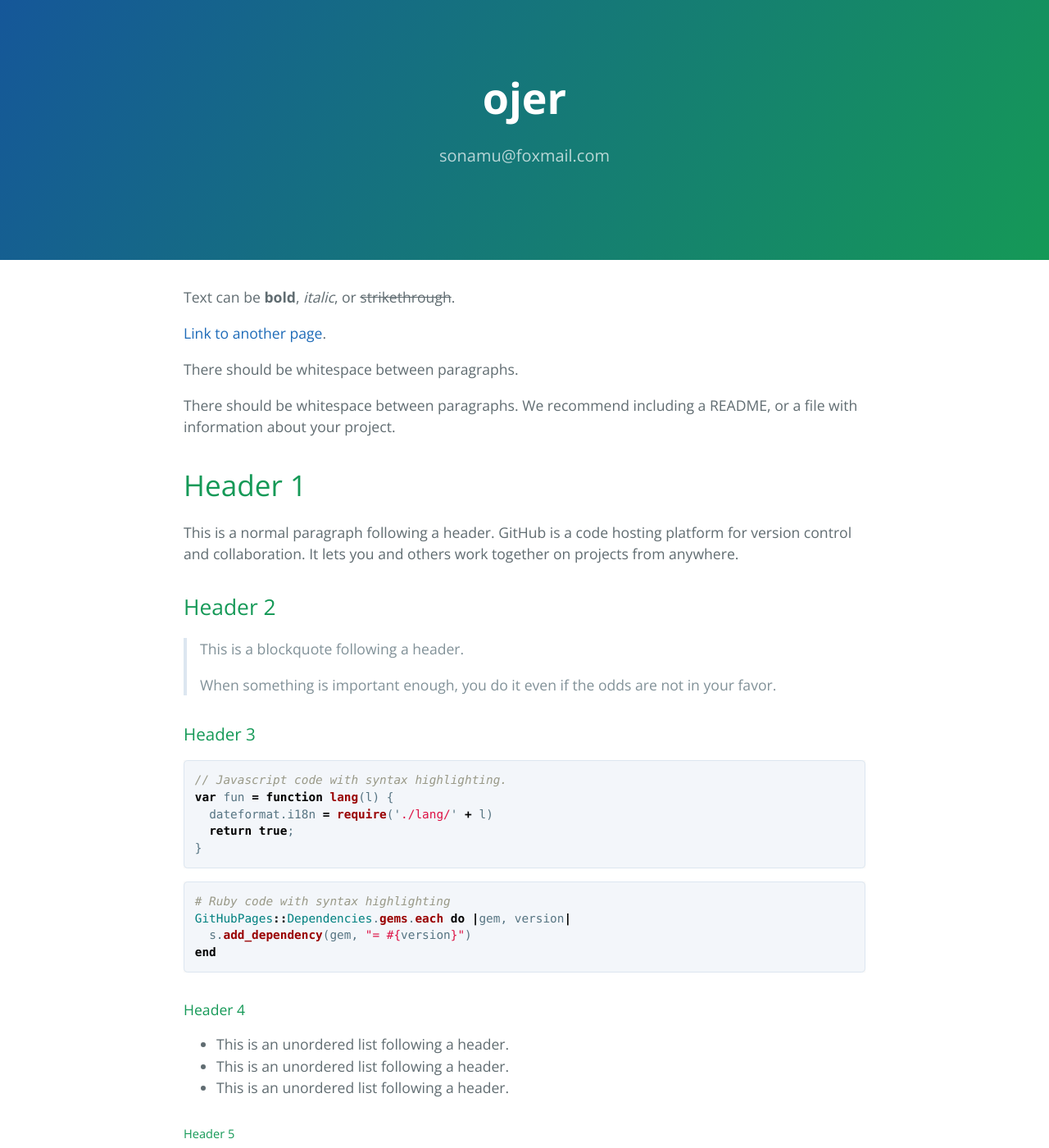
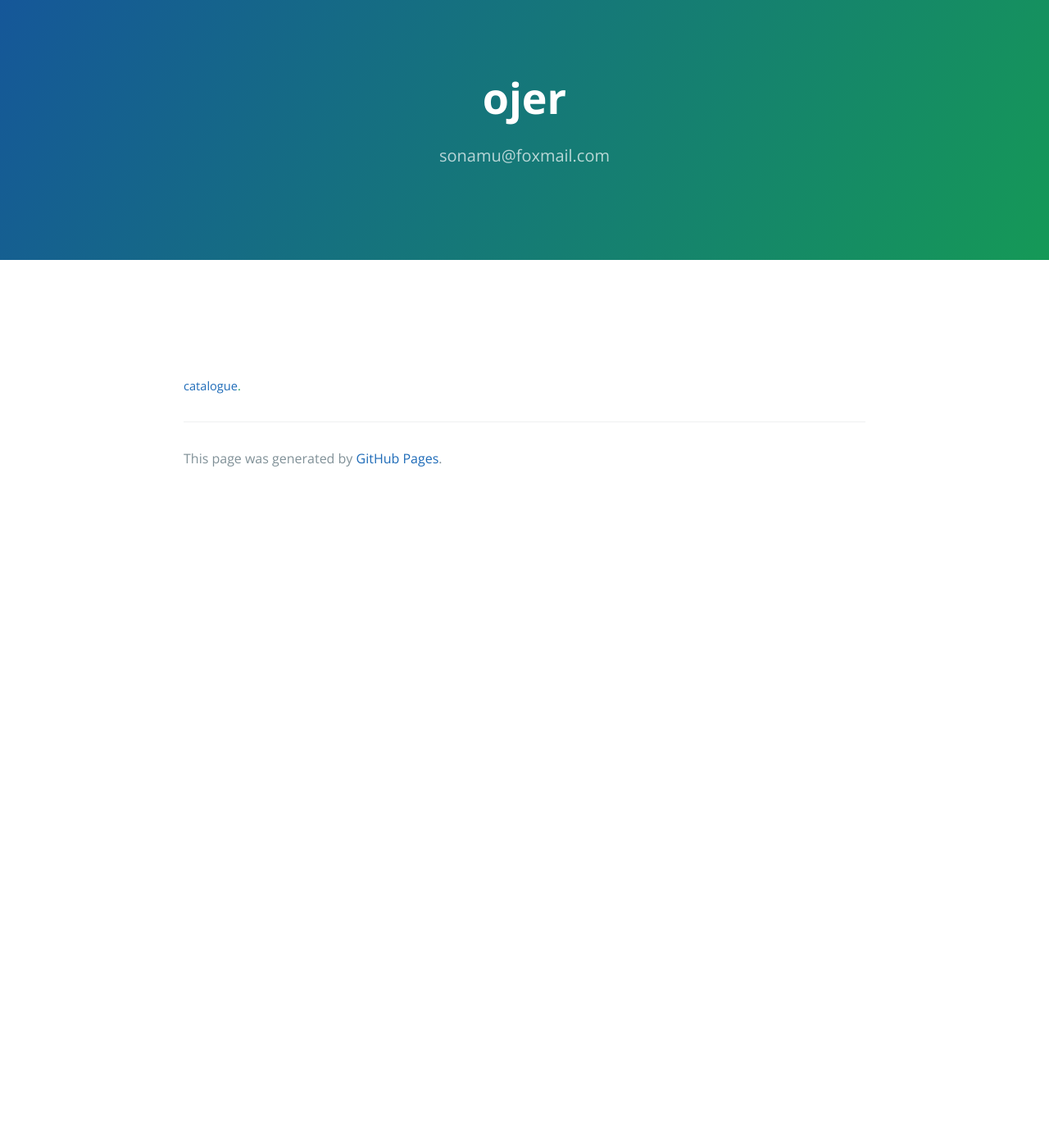
Before and after one commit to ojer/ojer.github.io, a Jekyll site: the page built from index.md, in a window 1280 px wide and 1400 px high. Shown: the whole window at 82% size. Built offline with Jekyll 4.4.1, drawn with Linux system fonts in a browser that asks for light colours; our own code applies the rules of GitHub Pages for plain Markdown files; some of the changed text lies outside the part shown.

Commit message:
'update'

````diff
--- a/index.md
+++ b/index.md
@@ -1,123 +1,5 @@
----
-layout: default
----
+<br>
+<br>
+<br>
 
-Text can be **bold**, _italic_, or ~~strikethrough~~.
-
-[Link to another page](./another-page.html).
-
-There should be whitespace between paragraphs.
-
-There should be whitespace between paragraphs. We recommend including a README, or a file with information about your project.
-
-# Header 1
-
-This is a normal paragraph following a header. GitHub is a code hosting platform for version control and collaboration. It lets you and others work together on projects from anywhere.
-
-## Header 2
-
-> This is a blockquote following a header.
->
-> When something is important enough, you do it even if the odds are not in your favor.
-
-### Header 3
-
-```js
-// Javascript code with syntax highlighting.
-var fun = function lang(l) {
-  dateformat.i18n = require('./lang/' + l)
-  return true;
-}
-```
-
-```ruby
-# Ruby code with syntax highlighting
-GitHubPages::Dependencies.gems.each do |gem, version|
-  s.add_dependency(gem, "= #{version}")
-end
-```
-
-#### Header 4
-
-*   This is an unordered list following a header.
-*   This is an unordered list following a header.
-*   This is an unordered list following a header.
-
-##### Header 5
-
-1.  This is an ordered list following a header.
-2.  This is an ordered list following a header.
-3.  This is an ordered list following a header.
-
-###### Header 6
-
-| head1        | head two          | three |
-|:-------------|:------------------|:------|
-| ok           | good swedish fish | nice  |
-| out of stock | good and plenty   | nice  |
-| ok           | good `oreos`      | hmm   |
-| ok           | good `zoute` drop | yumm  |
-
-### There's a horizontal rule below this.
-
-* * *
-
-### Here is an unordered list:
-
-*   Item foo
-*   Item bar
-*   Item baz
-*   Item zip
-
-### And an ordered list:
-
-1.  Item one
-1.  Item two
-1.  Item three
-1.  Item four
-
-### And a nested list:
-
-- level 1 item
-  - level 2 item
-  - level 2 item
-    - level 3 item
-    - level 3 item
-- level 1 item
-  - level 2 item
-  - level 2 item
-  - level 2 item
-- level 1 item
-  - level 2 item
-  - level 2 item
-- level 1 item
-
-### Small image
-
-![Octocat](https://github.githubassets.com/images/icons/emoji/octocat.png)
-
-### Large image
-
-![Branching](https://guides.github.com/activities/hello-world/branching.png)
-
-
-### Definition lists can be used with HTML syntax.
-
-<dl>
-<dt>Name</dt>
-<dd>Godzilla</dd>
-<dt>Born</dt>
-<dd>1952</dd>
-<dt>Birthplace</dt>
-<dd>Japan</dd>
-<dt>Color</dt>
-<dd>Green</dd>
-</dl>
-
-```
-Long, single-line code blocks should not wrap. They should horizontally scroll if they are too long. This line should be long enough to demonstrate this.
-```
-
-```
-The final element.
-```
+##### [catalogue](./catalogue.html).
````
Also changed, not shown: index-back.md (renamed from index-backl.md).
